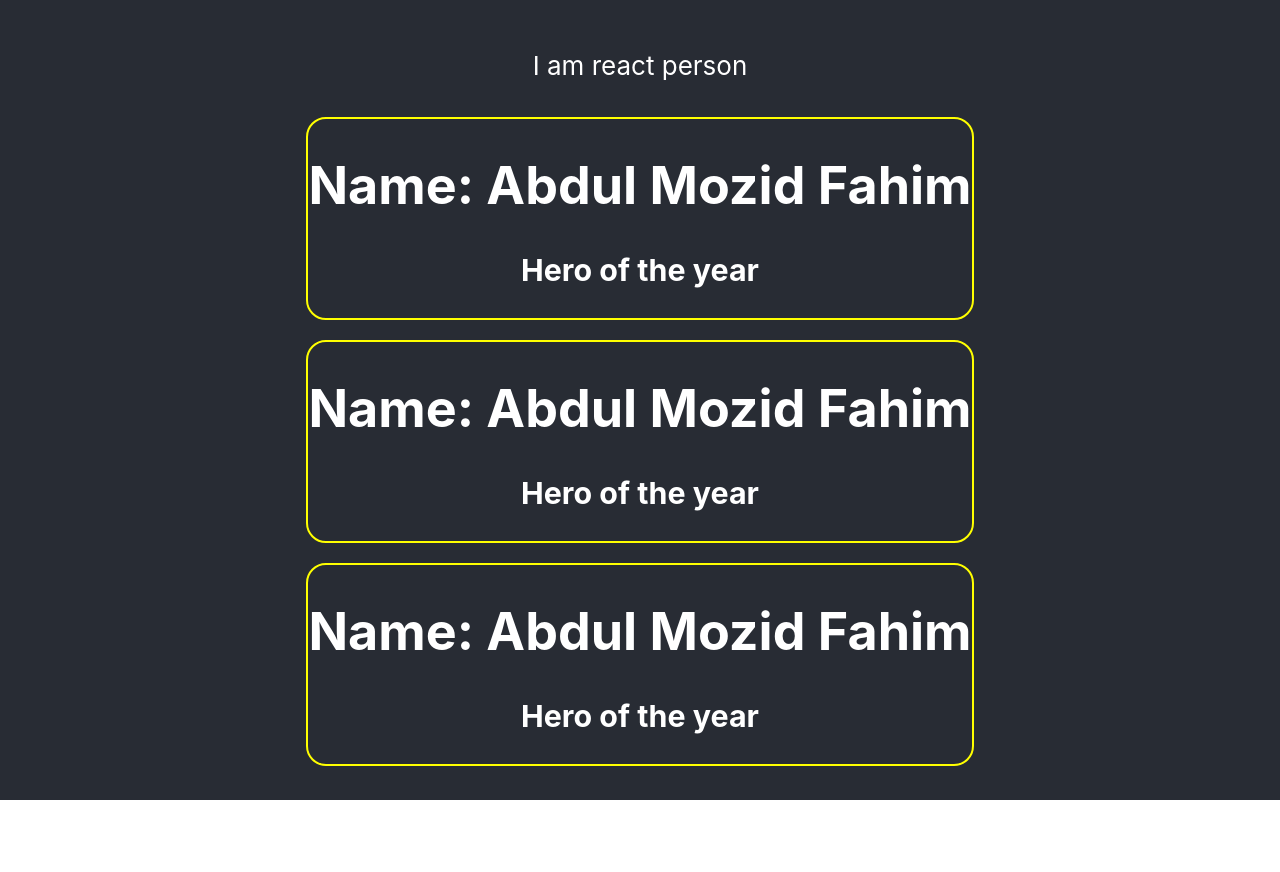
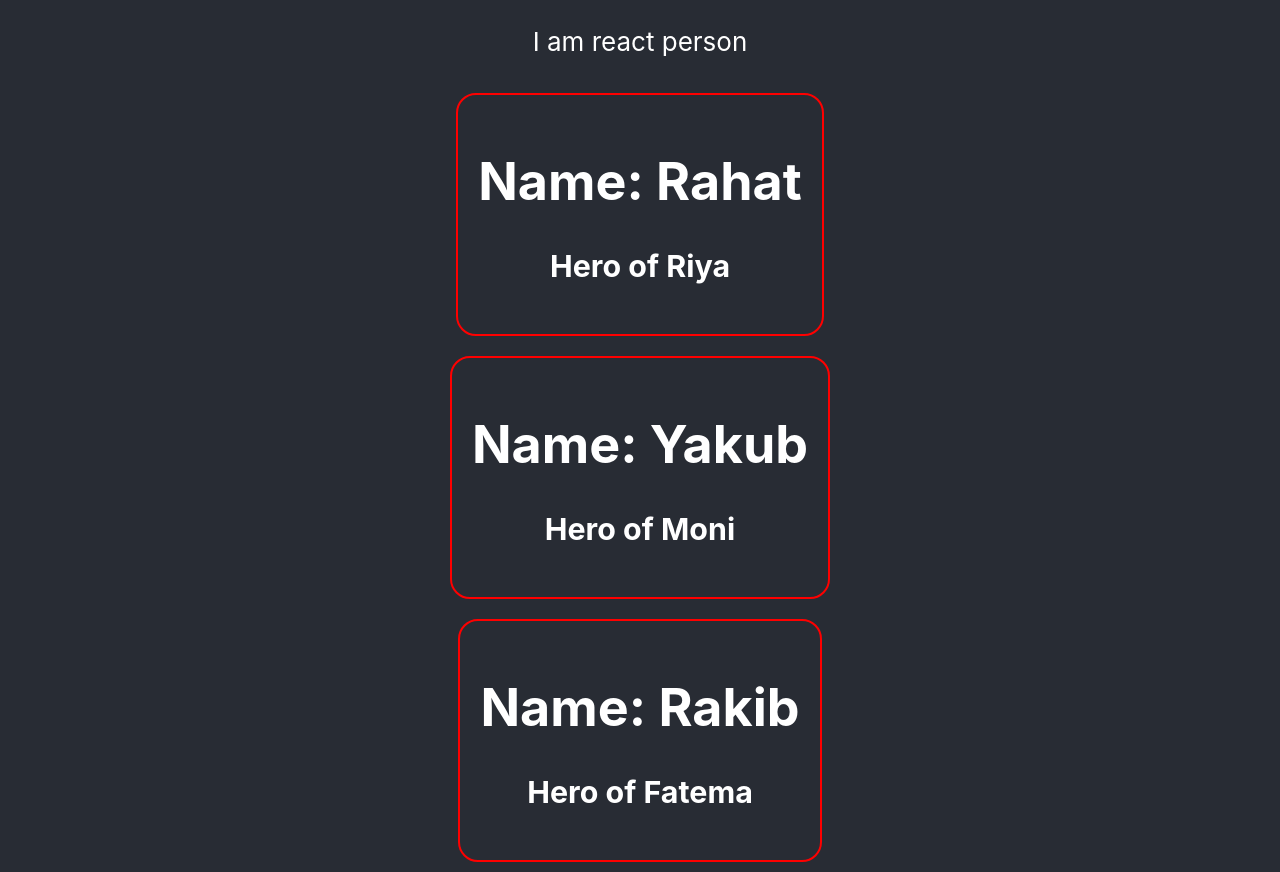
Before and after one commit to AMFahim/react-core-concept, a React (Create React App) app: page / in a window 1280 px wide. Before the commit the page ends 800 px from the top, so only its background shows below. Built offline with nearby package versions, Linux system fonts and the light colour scheme.

Commit message:
Pass dynamic data to components

```diff
--- a/src/App.js
+++ b/src/App.js
@@ -2,40 +2,29 @@ import logo from './logo.svg';
 import './App.css';
 
 function App() {
-  var person = {
-    name: "Fahim",
-    Job: "Web Developer"
-  }
-  var person2 = {
-    name: "Rahim",
-    Job: "Web Developer"
-  }
-  var style = {
-    color: "salmon",
-    backgroundColor: "black"
-  }
+  const lovers =["Rahat", "Yakub", "Rakib"]
   return (
     <div className="App">
       <header className="App-header">
         <p>I am react person</p>
-        <Person></Person>
-        <Person></Person>
-        <Person></Person>
+        <Person name={lovers[0]} GF="Riya"></Person>
+        <Person name="Yakub" GF="Moni"></Person>
+        <Person name="Rakib" GF="Fatema"></Person>
       </header>
     </div>
   );
 }
-function Person() {
-  // const personStyle={
-  //  border: "2px solid red",
-  //  margin: "10px",
-  //  borderRadius:"20px"
-  // }
-  // or{return korar por , style ta use korte hobe}
+function Person(props) {
+  const personStyle={
+   border: "2px solid red",
+   margin: "10px",
+   borderRadius:"20px",
+   padding: "20px"
+  }
   return (
-    <div style={ {border: '2px solid yellow',margin: '10px', borderRadius: '20px'}}>
-      <h1>Name: Abdul Mozid Fahim</h1>
-      <h3>Hero of the year</h3>
+    <div style={personStyle}>
+      <h1>Name: {props.name}</h1>
+      <h3>Hero of {props.GF}</h3>
     </div>
   )
 }
```
